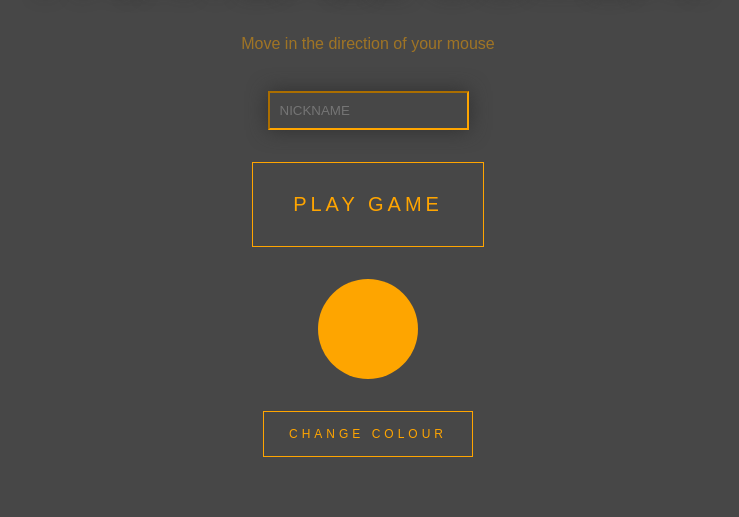
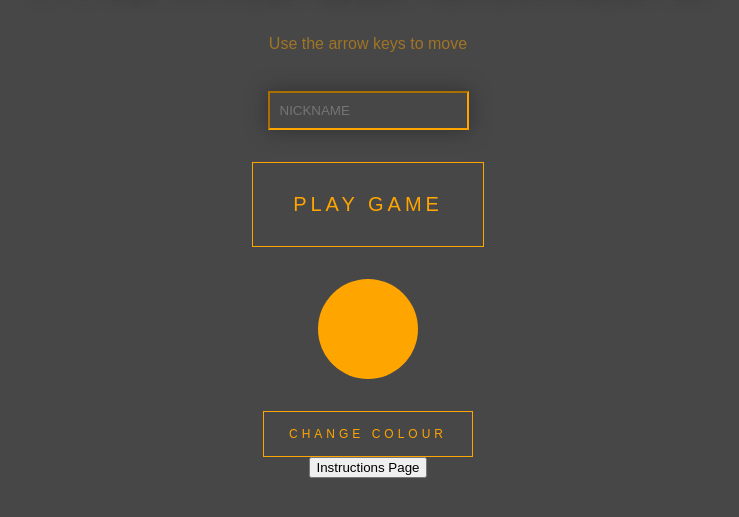
Before and after one commit to calumjs1/Web-Programming, a plain HTML site: page StartPage.html in a window 1280 px wide. Shown: the part 149-666 px from the top of the page, without its empty margins (272-1011 px from the left). Drawn offline with Linux system fonts and the light colour scheme; files whose address does not match are found by name.

Commit message:
Add files via upload

```diff
--- a/StartPage.html
+++ b/StartPage.html
@@ -13,7 +13,7 @@
 		<!--rolling text animation -->
 		<div class="word">
 			<span> Welcome to Paintball Combat</span>
-			<span> Move in the direction of your mouse</span>
+			<span> Use the arrow keys to move</span>
 			<span> Click to shoot</span>
 			<span> </span>
 		</div>
@@ -26,6 +26,8 @@
 
 		<button id="button2">Change Colour</button>
 
+		<button id="button3">Instructions Page</button>
+
 	</section>
 	<script type="text/javascript" src="StartPage.js"></script>
 </body>
```
